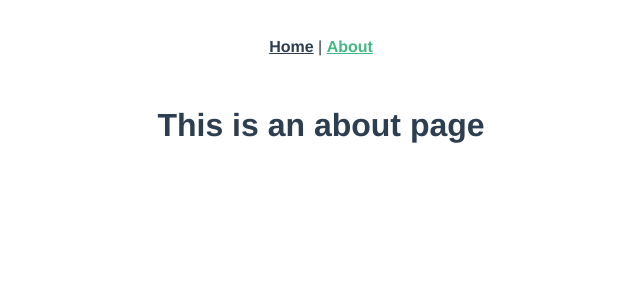
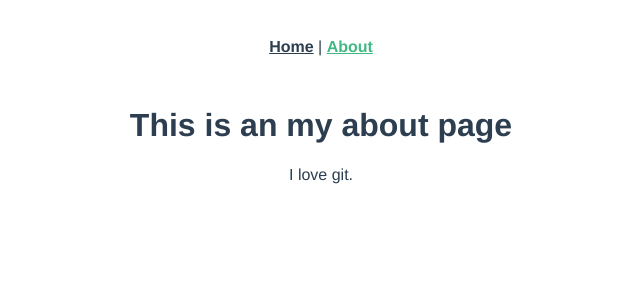
Before and after one commit to zzzcat013/vue_Test, a Vue app: page /about in a window 1280 px wide. Shown: the top 300 px of the page, without its empty margins (319-959 px from the left). Built offline with nearby package versions, Linux system fonts and the light colour scheme.

Commit message:
modify about add love

```diff
--- a/src/views/About.vue
+++ b/src/views/About.vue
@@ -1,5 +1,6 @@
 <template>
   <div class="about">
-    <h1>This is an about page</h1>
+    <h1>This is an my about page</h1>
+    I love git.
   </div>
 </template>
```
